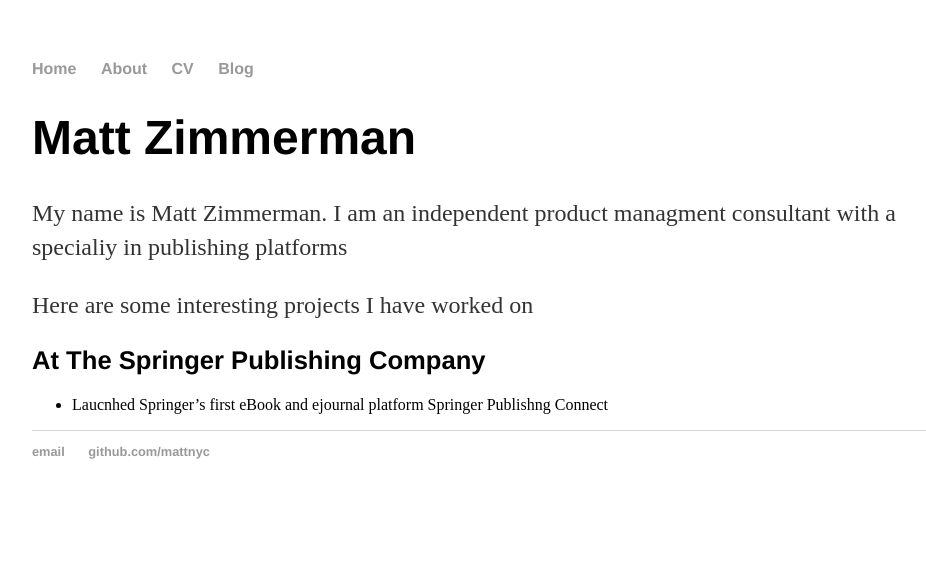
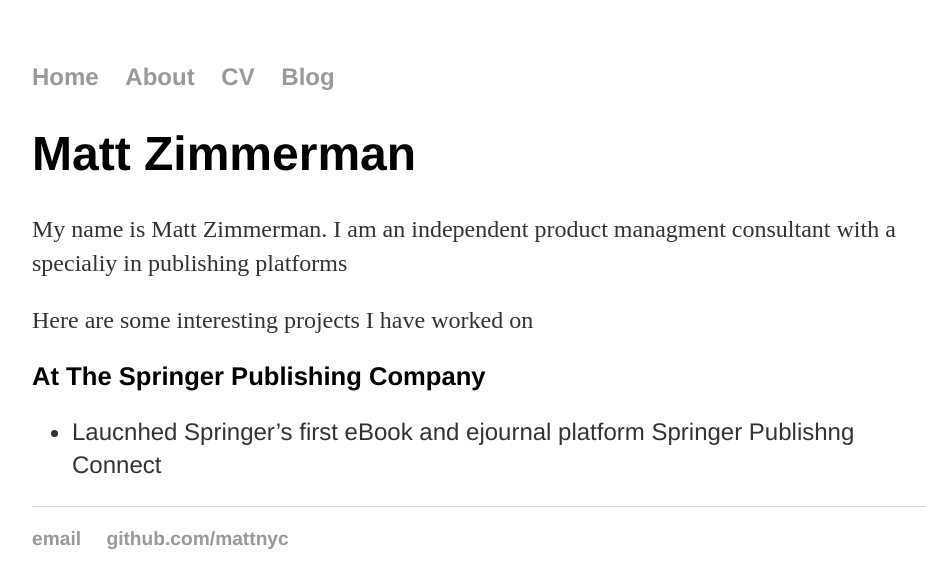
Before and after one commit to mattznyc/mattznyc.github.io, a Jekyll site: the page built from index.md, in a window 1280 px wide. Shown: the top 588 px of the page, without its empty margins (160-1086 px from the left). Built offline with Jekyll 4.4.1, drawn with Linux system fonts in a browser that asks for light colours.

Commit message:
Update main.css

```diff
--- a/css/main.css
+++ b/css/main.css
@@ -32,6 +32,13 @@ p {
     line-height: 1.4em;
     color: #333;
 }
+
+ul {
+    font-family:'Helvetica', 'Arial', 'Sans-Serif';
+    font-size: 1.5em;
+    line-height: 1.4em;
+    color: #333;
+}
 footer {
     border-top: 1px solid #d5d5d5;
     font-size: .8em;
```
